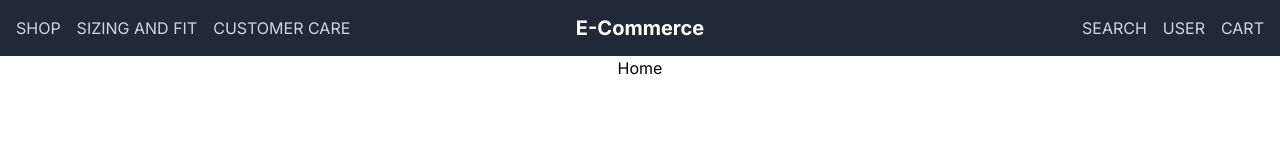
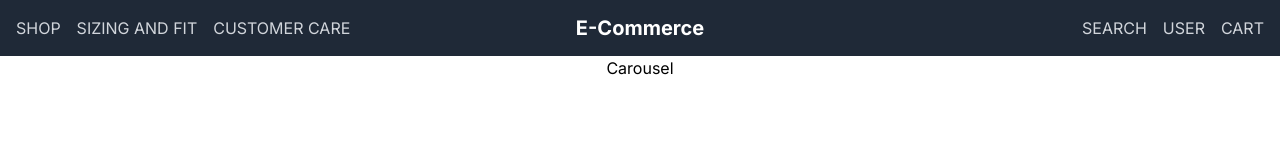
Before and after one commit to MarkCarson777/e-commerce, a Next.js app: page / in a window 1280 px wide. Shown: the top 160 px of the page. Built offline with nearby package versions, Linux system fonts and the light colour scheme.

Commit message:
added carousel component

```diff
--- a/src/app/page.tsx
+++ b/src/app/page.tsx
@@ -1,10 +1,11 @@
+import { Carousel } from "../components/Carousel";
 import { Navbar } from "../components/Navbar";
 
 export default function Home() {
   return (
     <main className="flex flex-col min-h-screen items-center">
       <Navbar />
-      <h1>Home</h1>
+      <Carousel />
     </main>
   );
 }
--- /dev/null
+++ b/src/components/Carousel/index.tsx
@@ -0,0 +1,3 @@
+export function Carousel() {
+  return <h1>Carousel</h1>;
+}
```
